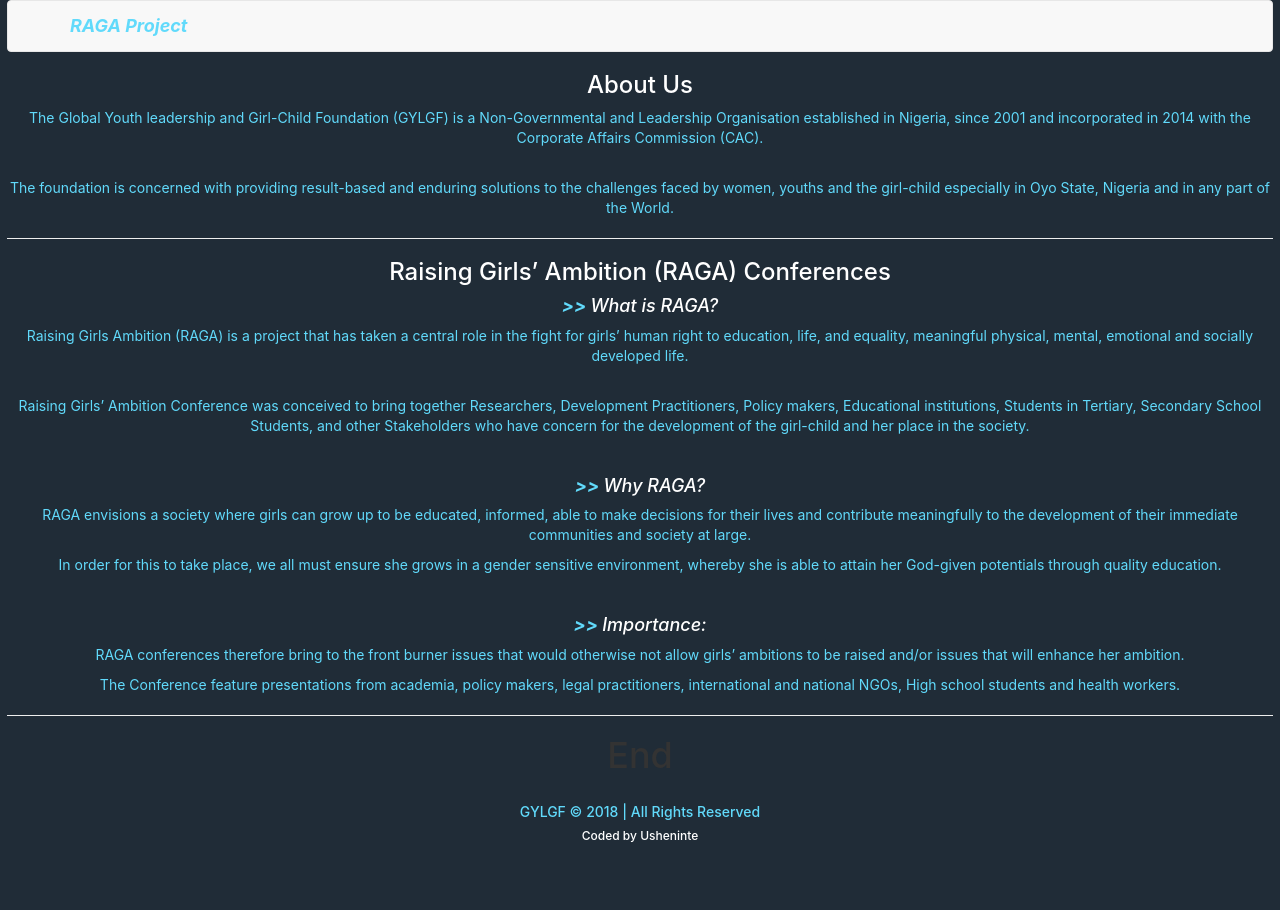
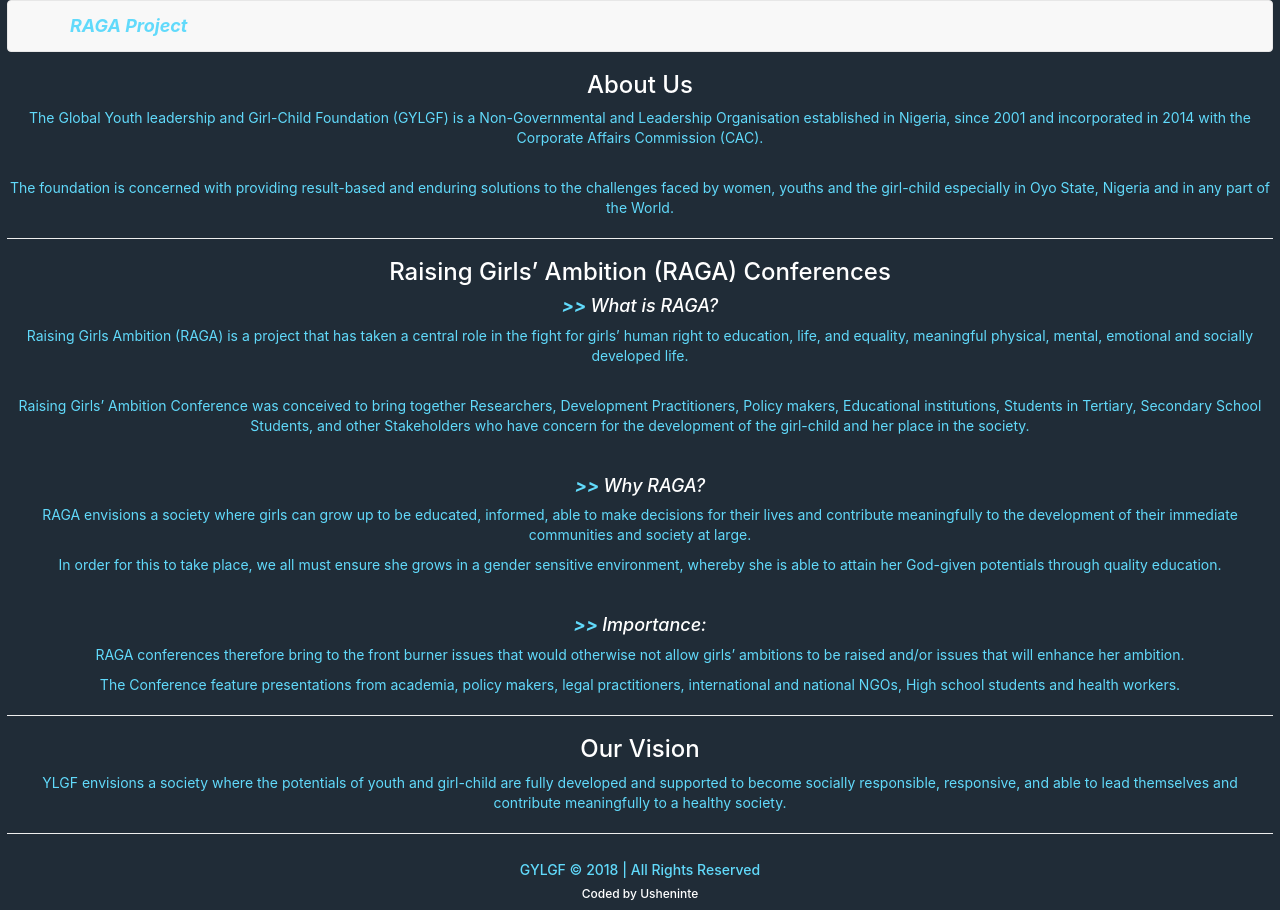
Before and after one commit to nullthefirst/raga-project, a React (Create React App) app: page / in a window 1280 px wide. Before the commit the page ends 852 px from the top, so only its background shows below. Built offline with nearby package versions, Linux system fonts and the light colour scheme.

Commit message:
completed project

```diff
--- a/src/components/views/end.js
+++ b/src/components/views/end.js
@@ -6,7 +6,8 @@
   render() {
     return(
       <div>
-        <h1>End</h1>
+        <h3>Our Vision</h3>
+        <p>YLGF envisions a society where the potentials of youth and girl-child are fully developed and supported to become socially responsible, responsive, and able to lead themselves and contribute meaningfully to a healthy society.</p>
       </div>
     );
   }
--- a/src/components/views/raga.js
+++ b/src/components/views/raga.js
@@ -16,6 +16,7 @@
         <Mid />
         <hr />
         <End />
+        <hr />
       </div>
     );
   }
```
